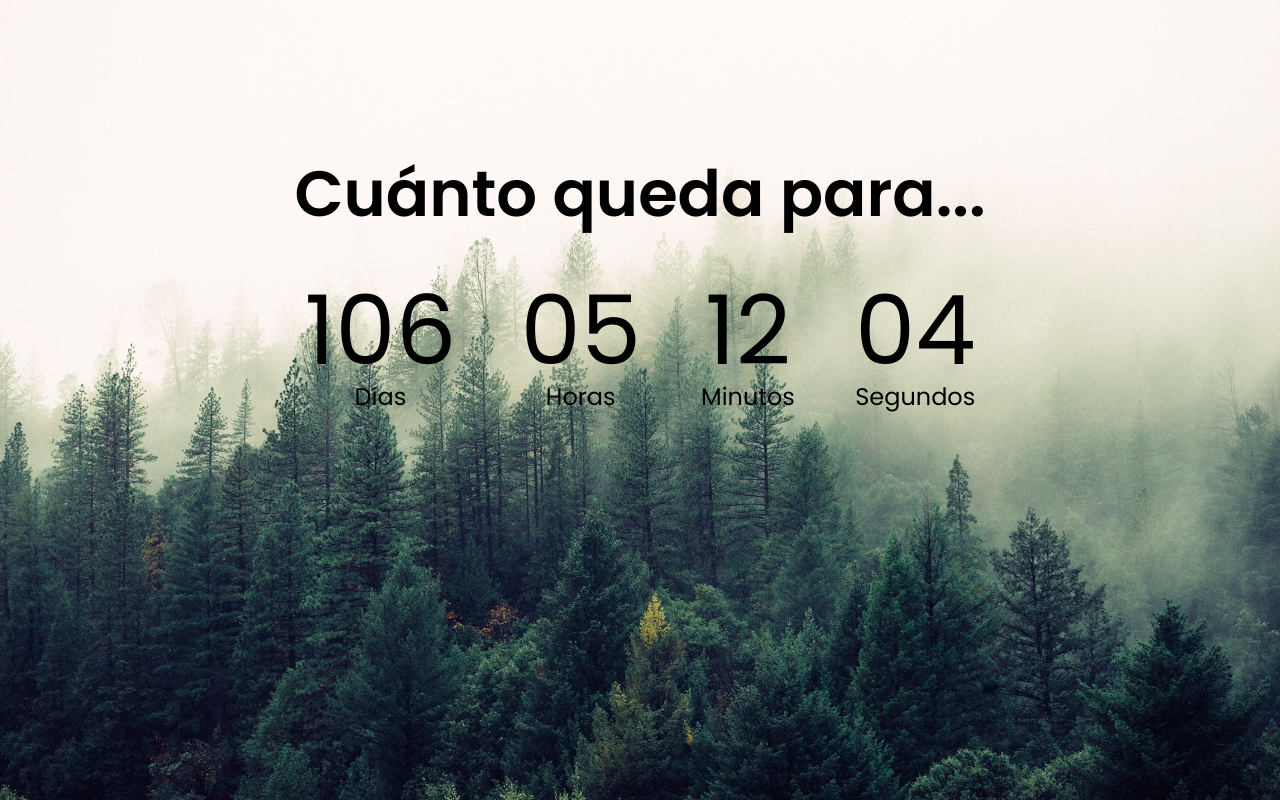
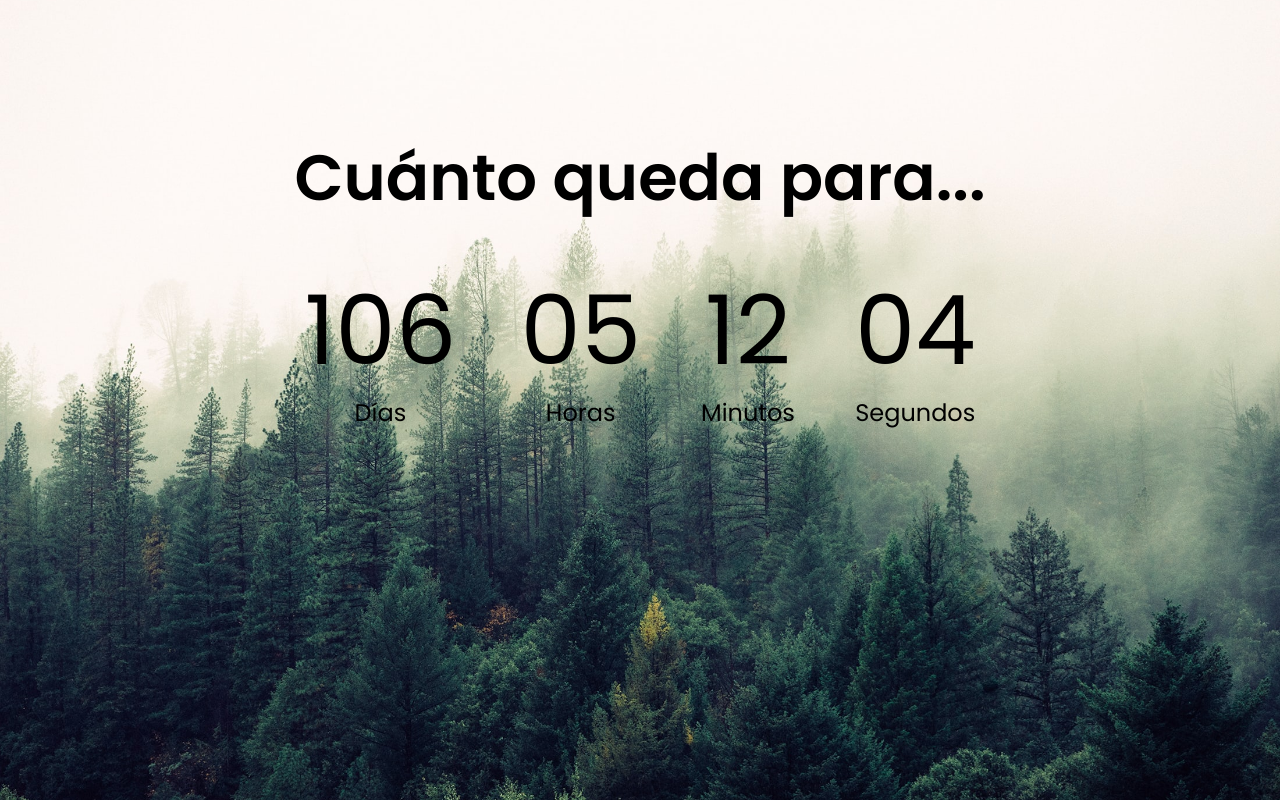
Before and after one commit to davibern/countdown-timer, a plain HTML site: page index.html in a window 1280 px wide. Drawn offline with Linux system fonts and the light colour scheme.

Commit message:
Version 1.3 - Mejora del centrado de la informacion en pantalla

```diff
--- a/styles/style.css
+++ b/styles/style.css
@@ -25,13 +25,15 @@ h1 {
 .countdown-container {
     display: flex;
     flex-wrap: wrap;
+    align-items: center;
+    justify-content: center;
 }
 
 .big-text {
     font-weight: normal;
     font-size: 6rem;
     line-height: 1;
-    margin: 0 2rem;
+    margin: 1rem 2rem;
 }
 
 .countdown-el {
```
